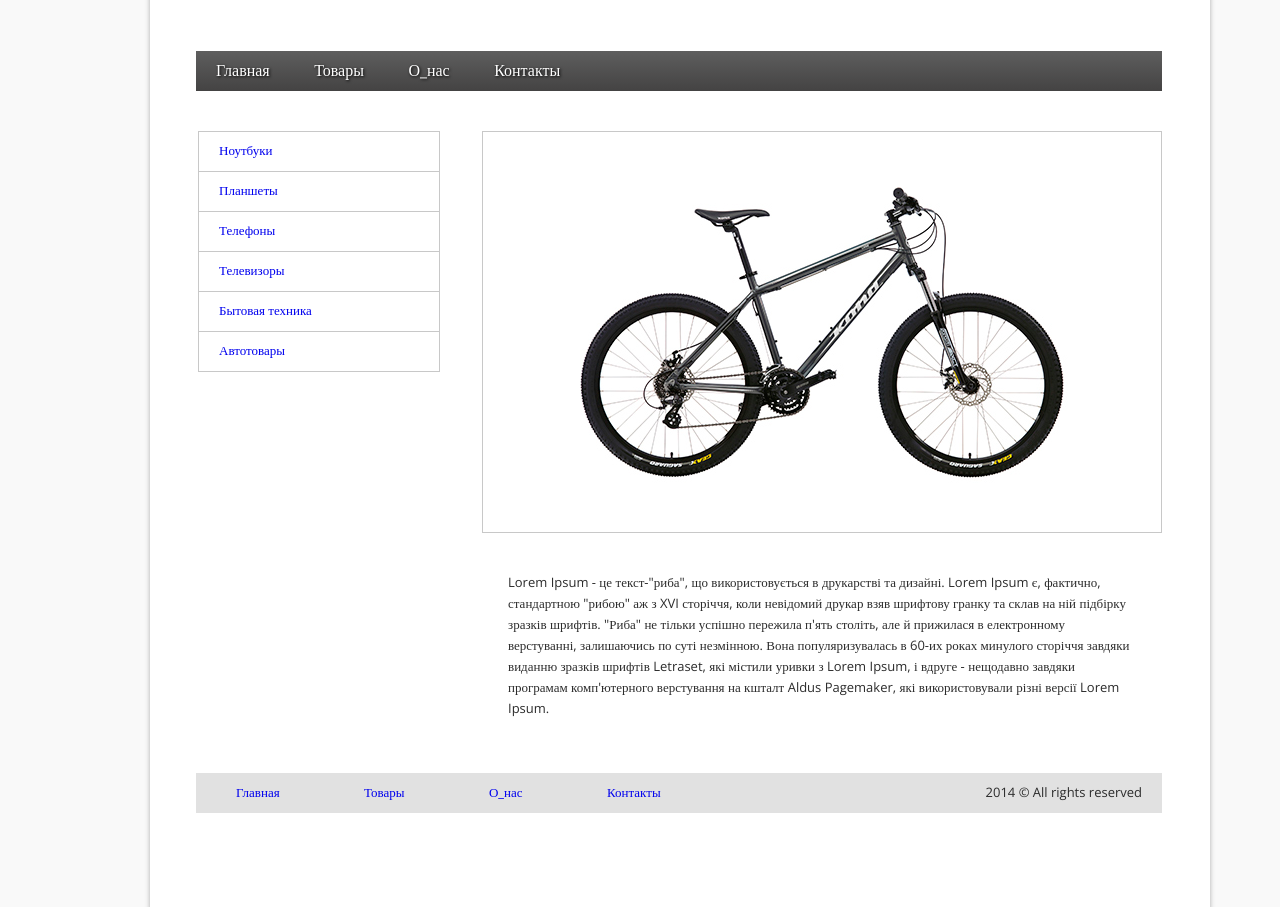
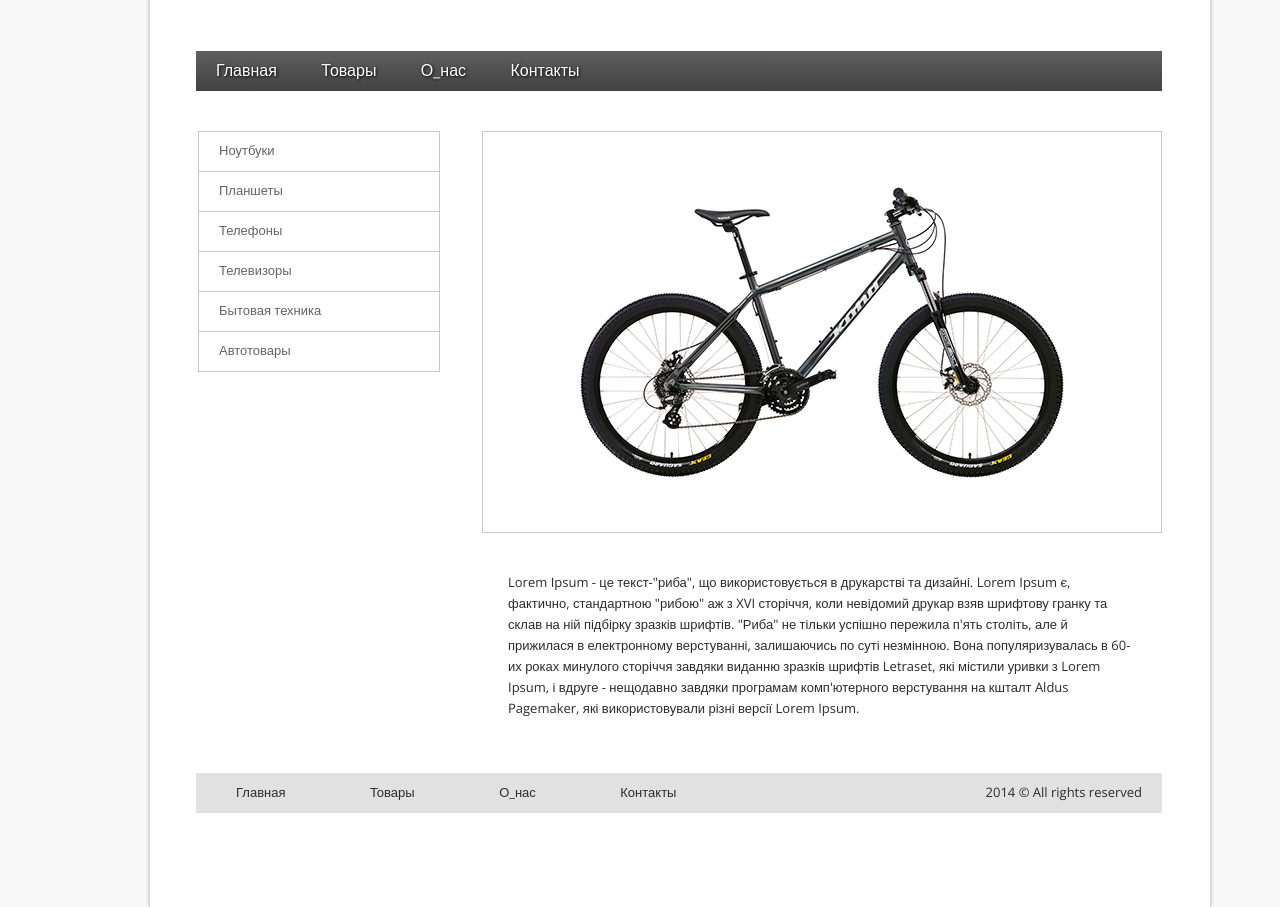
Before and after one commit to maverickniko/maverickniko.github.io, a plain HTML site: page Home_Work_3/index.html in a window 1280 px wide. Shown: the part 93-1000 px from the top of the page. Drawn offline with nearby package versions, Linux system fonts and the light colour scheme.

Commit message:
finaly done

```diff
--- a/Home_Work_3/css/style.css
+++ b/Home_Work_3/css/style.css
@@ -53,7 +53,7 @@ a {
 
 .headmenu a {
     color: white;
-    font-family: open sans;
+    font-family: 'Open Sans', sans-serif;
     text-shadow: 1px 1px 3px black;
 }
 
@@ -86,7 +86,7 @@ a {
     list-style-type: none;
     width: 200px;
     height: 39px;
-    font-family: open sans;
+    font-family: 'Open Sans', sans-serif;
     font-size: 13px;
     font-weight: 400;
     line-height: 37px;
@@ -101,12 +101,17 @@ a {
 
 .sidebar li:hover {
     background-color: #f9f9f9;
+    color: #2c2c2c;
 }
 
 .sidebar a:hover {
     color: #2c2c2c;
     padding: 0 25px;
     transition: .2s;
+}
+
+.sidebar a {
+    color: #656363;
 }
 
 .description {
@@ -116,7 +121,7 @@ a {
     height: 141px;
     margin: 39px 77px 60px;
     color: #2c2c2c;
-    font-family: open sans;
+    font-family: 'Open Sans', sans-serif;
     font-size: 13px;
     font-weight: 400;
     line-height: 21px;
@@ -138,7 +143,7 @@ a {
     padding: 5px 20px;
     height: 12px;
     color: #2c2c2c;
-    font-family: open sans;
+    font-family: 'Open Sans', sans-serif;
     font-size: 13px;
     font-weight: 400;
     line-height: 29px;
@@ -148,12 +153,16 @@ a {
     text-decoration: underline;
 }
 
+.footer a {
+    color: #2c2c2c;
+}
+
 .rights {
     display: inline-block;
     float: right;
     padding: 5px 20px;
     color: #2c2c2c;
-    font-family: open sans;
+    font-family: 'Open Sans', sans-serif;
     font-size: 13px;
     font-weight: 400;
     line-height: 29px;
```
